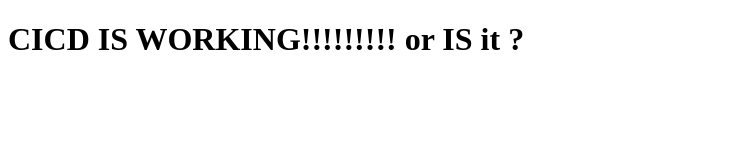
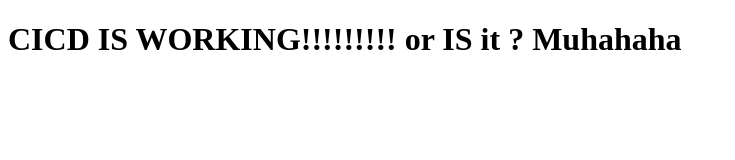
Before and after one commit to AnkithRBelavadi/test-cicd, a plain HTML site: page index.html in a window 1280 px wide. Shown: the whole page, without its empty margins (0-735 px from the left). Drawn offline with Linux system fonts and the light colour scheme.

Commit message:
Update index.html

```diff
--- a/index.html
+++ b/index.html
@@ -4,6 +4,6 @@
     <title>Welcome to Automated EC2 image builder V2 </title>
   </head>
   <body>
-<h1>CICD IS WORKING!!!!!!!!! or IS it ?</h1>
+<h1>CICD IS WORKING!!!!!!!!! or IS it ? Muhahaha</h1>
 </body>
 </html>
```
